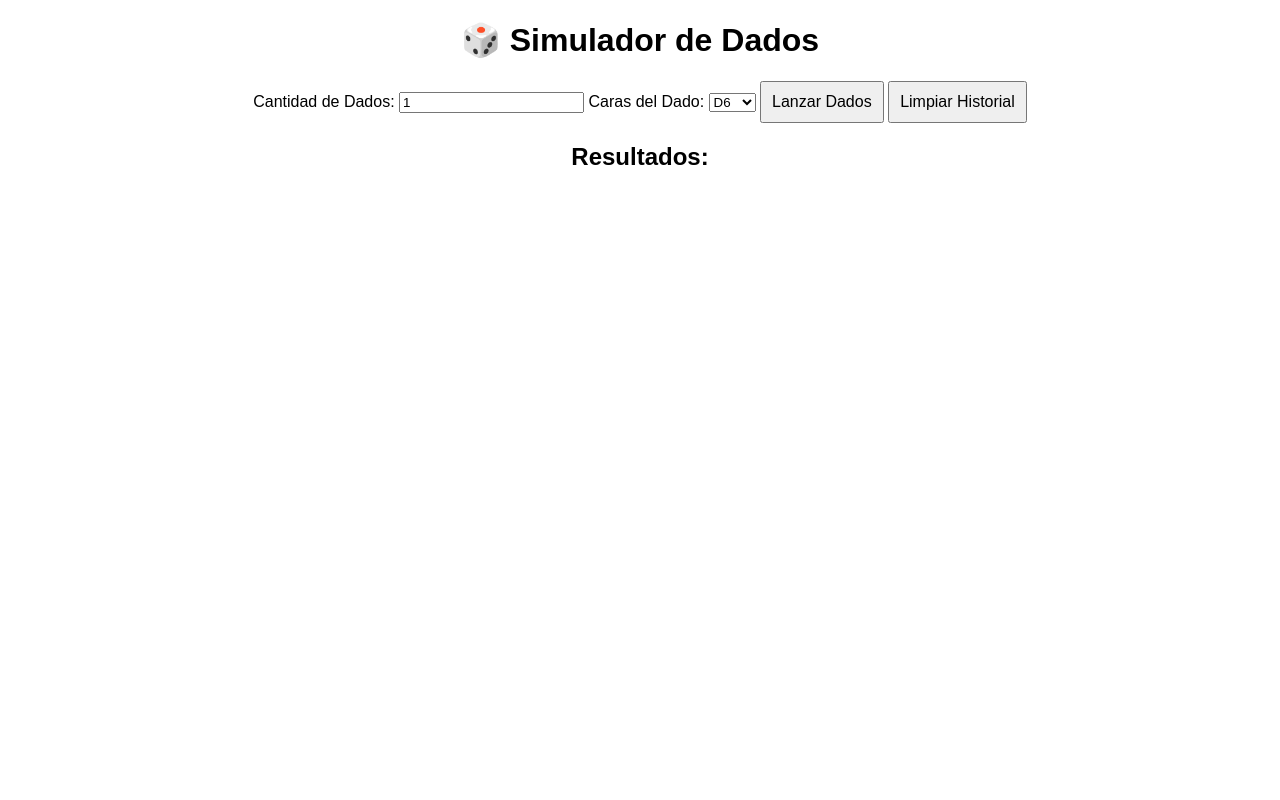
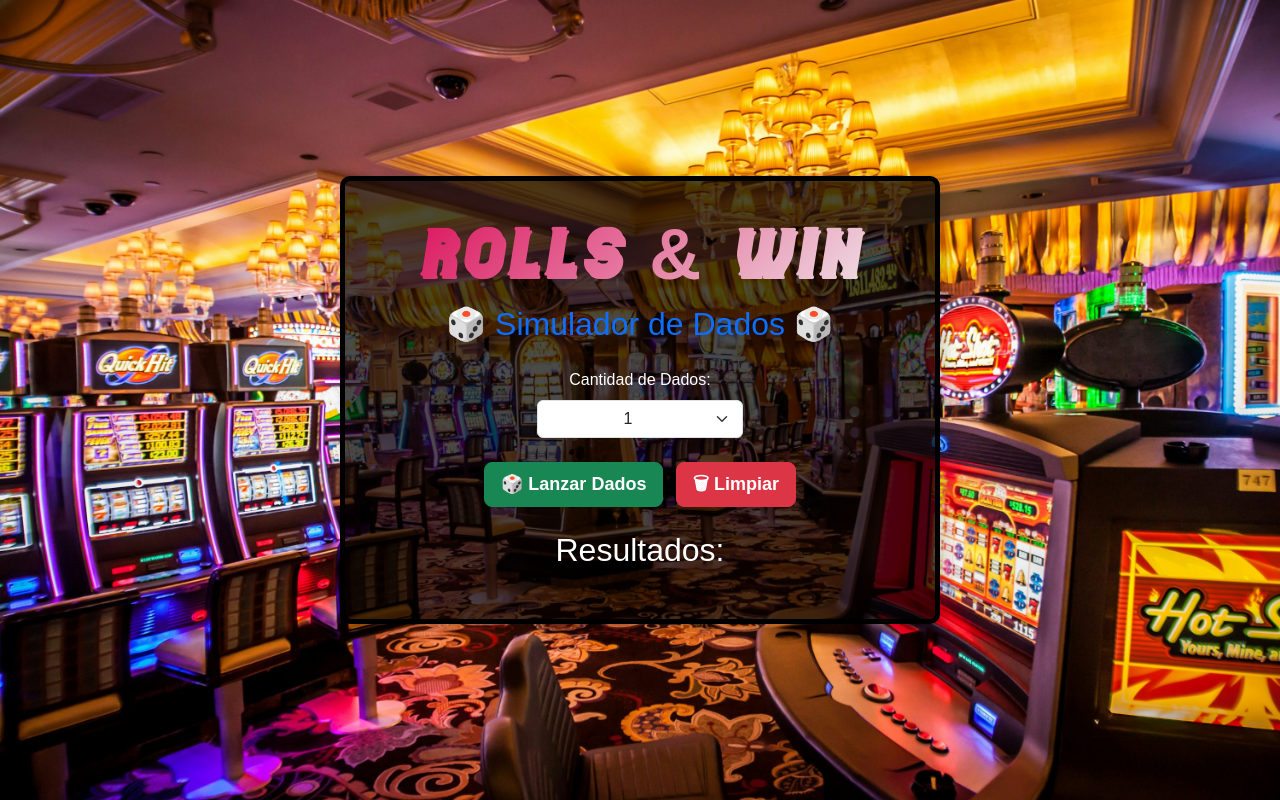
Before and after one commit to 3XADesign/LP2025_KH, a Flask app: page / in a window 1280 px wide. Run offline with Flask 3, Linux system fonts and the light colour scheme; some web fonts are replaced.

Commit message:
prototipado final 1.0

```diff
--- a/backend/app.py
+++ b/backend/app.py
@@ -1,41 +1,10 @@
-from flask import Flask, render_template, jsonify
-import random
-import os
+from flask import Flask, render_template
 
-# Verificar la ruta del directorio actual
-current_dir = os.path.dirname(__file__)
-templates_path = os.path.join(current_dir, "templates")
-
-print(f"Directorio actual: {current_dir}")
-print(f"Ruta de templates: {templates_path}")
-
-app = Flask(__name__, template_folder=templates_path)
-
-# Función para lanzar los dados
-def lanzar_dados(cantidad, caras):
-    print(f"Lanzando {cantidad} dados de {caras} caras")
-    resultados = [random.randint(1, caras) for _ in range(cantidad)]
-    print(f"Resultados obtenidos: {resultados}")
-    return resultados
+app = Flask(__name__)
 
 @app.route('/')
 def index():
-    print("Renderizando index.html")
     return render_template('index.html')
 
-@app.route('/lanzar/<int:cantidad>/<int:caras>')
-@app.route('/lanzar/<int:cantidad>/<int:caras>')
-def lanzar(cantidad, caras):
-    print(f"Solicitud recibida: /lanzar/{cantidad}/{caras}")
-
-    # Validar que los valores sean positivos
-    if cantidad <= 0 or caras <= 0:
-        return jsonify({'error': 'La cantidad de dados y las caras deben ser números positivos mayores a 0'}), 400
-
-    resultados = lanzar_dados(cantidad, caras)
-    return jsonify({'resultados': resultados})
-
-
 if __name__ == '__main__':
-    print("Iniciando servidor Flask...")
     app.run(debug=True)
--- a/backend/static/css/styles.css
+++ b/backend/static/css/styles.css
@@ -1,16 +1,133 @@
+/* Fondo de la página con imagen */
 body {
-    font-family: Arial, sans-serif;
-    text-align: center;
-    margin: 20px;
+    background: url('../images/photo-1596838132731-3301c3fd4317.jpeg') no-repeat center center fixed;
+    background-size: cover; /* Hace que la imagen cubra toda la pantalla */
+    background-position: center; /* Asegura que la imagen esté centrada */
+    background-attachment: fixed; /* Fija la imagen de fondo al desplazarse */
+    font-family: 'Arial', sans-serif;
+    margin: 0;
+    padding: 0;
+    height: 100vh;
+    display: flex;
+    justify-content: center;
+    align-items: center; /* Centra el contenido vertical y horizontalmente */
 }
 
-button {
-    padding: 10px;
-    font-size: 16px;
-    cursor: pointer;
+/* Estilos generales para el contenedor */
+.container-box {
+    border: 5px solid #000000;
+    padding: 30px;
+    border-radius: 10px;
+    background-color: rgba(0, 0, 0, 0.7); /* Fondo negro con transparencia para que se vea la imagen */
+    color: #ffffff; /* Color del texto blanco */
+    box-shadow: 5px 5px 15px rgba(0, 0, 0, 0.2);
+    width: 90%;
+    max-width: 600px;
+    text-align: center; /* Asegura que todo el texto esté centrado */
 }
 
-#resultados {
-    font-size: 20px;
+h1 {
+    font-family: 'Casino', sans-serif; /* Asegúrate de que la fuente esté cargada */
+    font-size: 72px;
+    background: linear-gradient(135deg, #da0754, #f1f1f1);
+    -webkit-background-clip: text; /* Prefijo para navegadores WebKit (Chrome, Safari) */
+    background-clip: text; /* Propiedad estándar */
+    color: transparent; /* Hace que el texto sea transparente para mostrar el degradado */
+    padding: 0px;
+    border-radius: 15px;
+    text-transform: uppercase;
+    letter-spacing: 5px;
+    white-space: nowrap;
+    animation: roll 10s linear infinite, float 2s ease-in-out infinite;
+}
+
+
+/* Efecto roll (desplazamiento de lado a lado) */
+@keyframes roll {
+    0% {
+        transform: translateX(100%);
+    }
+    50% {
+        transform: translateX(-100%);
+    }
+    100% {
+        transform: translateX(100%);
+    }
+}
+
+/* Efecto flotante (arriba y abajo) */
+@keyframes float {
+    0% {
+        transform: translateY(-20px);
+    }
+    50% {
+        transform: translateY(20px);
+    }
+    100% {
+        transform: translateY(-20px);
+    }
+}
+@font-face {
+    font-family: 'Casino';
+    src: url('../fonts/CasinoFlatShadow-Italic.ttf') format('truetype');
+    font-weight: normal;
+    font-style: normal;
+}
+.btn-custom {
+    font-size: 18px;
+    font-weight: bold;
+    transition: transform 0.2s, box-shadow 0.2s;
+}
+
+.btn-custom:hover {
+    transform: scale(1.1);
+    box-shadow: 0 0 10px rgba(0, 0, 0, 0.5);
+}
+
+.result-box {
+    display: flex;
+    justify-content: center;
+    flex-wrap: wrap;
+    gap: 15px;
     margin-top: 20px;
 }
+
+/* Estilo de los dados */
+.dado {
+    width: 80px;
+    height: 80px;
+    background-color: rgba(255, 255, 255, 0.973);
+    border-radius: 15px;
+    display: flex;
+    align-items: center;
+    justify-content: center;
+    position: relative;
+    box-shadow: 4px 4px 10px rgba(0, 0, 0, 0.3);
+}
+
+.puntos {
+    display: grid;
+    grid-template-columns: repeat(3, 1fr);
+    grid-template-rows: repeat(3, 1fr);
+    width: 100%;
+    height: 100%;
+    padding: 15px;
+}
+
+.punto {
+    width: 15px;
+    height: 15px;
+    background-color: black;
+    border-radius: 50%;
+    opacity: 0;
+}
+
+.punto-1 { grid-row: 2; grid-column: 2; opacity: 1; }
+.punto-2 { grid-row: 1; grid-column: 1; }
+.punto-3 { grid-row: 3; grid-column: 3; }
+.punto-4 { grid-row: 1; grid-column: 3; }
+.punto-5 { grid-row: 3; grid-column: 1; }
+.punto-6 { grid-row: 1; grid-column: 2; }
+.punto-7 { grid-row: 3; grid-column: 2; }
+.punto-8 { grid-row: 2; grid-column: 1; }
+.punto-9 { grid-row: 2; grid-column: 3; }
--- a/backend/static/js/dice.js
+++ b/backend/static/js/dice.js
@@ -1,11 +1,73 @@
-function lanzarDadosLocalmente(cantidad, caras) {
-    let resultados = [];
+function lanzarDados() {
+    let cantidad = document.getElementById("cantidad").value;
+    let resultadosDiv = document.getElementById("resultados");
+    resultadosDiv.innerHTML = ""; // Limpiar resultados anteriores
+
+    cantidad = parseInt(cantidad);
+
+    if (cantidad < 1) {
+        alert("⚠️ La cantidad de dados debe ser al menos 1.");
+        return;
+    }
+
     for (let i = 0; i < cantidad; i++) {
-        resultados.push(Math.floor(Math.random() * caras) + 1);
+        let valorDado = Math.floor(Math.random() * 6) + 1;
+        let dado = document.createElement("div");
+        dado.classList.add("dado");
+
+        let puntos = document.createElement("div");
+        puntos.classList.add("puntos");
+
+        // Crear los 9 puntos posibles
+        for (let j = 1; j <= 9; j++) {
+            let punto = document.createElement("div");
+            punto.classList.add("punto", `punto-${j}`);
+            puntos.appendChild(punto);
+        }
+
+        // Ocultar todos los puntos primero
+        puntos.querySelectorAll(".punto").forEach(punto => {
+            punto.style.opacity = "0";
+        });
+
+        // Mostrar solo los puntos correctos según el número obtenido
+        switch (valorDado) {
+            case 1:
+                puntos.querySelector(".punto-1").style.opacity = "1"; // Punto central
+                break;
+            case 2:
+                puntos.querySelector(".punto-2").style.opacity = "1"; // Superior izquierdo
+                puntos.querySelector(".punto-3").style.opacity = "1"; // Superior derecho
+                break;
+            case 3:
+                puntos.querySelector(".punto-2").style.opacity = "1"; // Superior izquierdo
+                puntos.querySelector(".punto-1").style.opacity = "1"; // Central
+                puntos.querySelector(".punto-3").style.opacity = "1"; // Superior derecho
+                break;
+            case 4:
+                puntos.querySelector(".punto-2").style.opacity = "1"; // Superior izquierdo
+                puntos.querySelector(".punto-3").style.opacity = "1"; // Superior derecho
+                puntos.querySelector(".punto-4").style.opacity = "1"; // Inferior izquierdo
+                puntos.querySelector(".punto-5").style.opacity = "1"; // Inferior derecho
+                break;
+            case 5:
+                puntos.querySelector(".punto-2").style.opacity = "1"; // Superior izquierdo
+                puntos.querySelector(".punto-3").style.opacity = "1"; // Superior derecho
+                puntos.querySelector(".punto-4").style.opacity = "1"; // Inferior izquierdo
+                puntos.querySelector(".punto-5").style.opacity = "1"; // Inferior derecho
+                puntos.querySelector(".punto-1").style.opacity = "1"; // Central
+                break;
+            case 6:
+                puntos.querySelector(".punto-2").style.opacity = "1"; // Superior izquierdo
+                puntos.querySelector(".punto-3").style.opacity = "1"; // Superior derecho
+                puntos.querySelector(".punto-4").style.opacity = "1"; // Inferior izquierdo
+                puntos.querySelector(".punto-5").style.opacity = "1"; // Inferior derecho
+                puntos.querySelector(".punto-8").style.opacity = "1"; // Medio izquierdo
+                puntos.querySelector(".punto-9").style.opacity = "1"; // Medio derecho
+                break;
+        }
+
+        dado.appendChild(puntos);
+        resultadosDiv.appendChild(dado);
     }
-    return resultados;
 }
-
-function mostrarResultados(resultados) {
-    document.getElementById('resultados').innerText = "🎲 " + resultados.join(', ');
-}
--- a/backend/static/js/main.js
+++ b/backend/static/js/main.js
@@ -1,15 +1,12 @@
-function lanzarDados() {
-    let cantidad = document.getElementById('cantidad').value;
-    let caras = document.getElementById('caras').value;
-
-    fetch(`/lanzar/${cantidad}/${caras}`)
-        .then(response => response.json())
-        .then(data => {
-            document.getElementById('resultados').innerText = "🎲 " + data.resultados.join(', ');
-        })
-        .catch(error => console.error('Error:', error));
-}
-function limpiarHistorialUI() {
-    limpiarHistorial();  // Borra los datos del almacenamiento local
-    document.getElementById('resultados').innerText = "Historial limpiado.";
-}
+document.addEventListener('DOMContentLoaded', () => {
+    const savedResults = getSavedResults();
+    if (savedResults.length > 0) {
+        const diceContainer = document.getElementById('diceContainer');
+        const resultBox = document.getElementById('resultBox');
+        resultBox.textContent = `Resultados: ${savedResults.join(', ')}`;
+        savedResults.forEach(result => {
+            const dice = createDice(result);
+            diceContainer.appendChild(dice);
+        });
+    }
+});
--- a/backend/static/js/storage.js
+++ b/backend/static/js/storage.js
@@ -1,13 +1,3 @@
-function guardarHistorial(resultados) {
-    let historial = JSON.parse(localStorage.getItem('historial')) || [];
-    historial.push(resultados);
-    localStorage.setItem('historial', JSON.stringify(historial));
+function limpiarHistorialUI() {
+    document.getElementById("resultados").innerHTML = "";
 }
-
-function obtenerHistorial() {
-    return JSON.parse(localStorage.getItem('historial')) || [];
-}
-
-function limpiarHistorial() {
-    localStorage.removeItem('historial');
-}
--- a/backend/templates/index.html
+++ b/backend/templates/index.html
@@ -4,27 +4,49 @@
     <meta charset="UTF-8">
     <meta name="viewport" content="width=device-width, initial-scale=1.0">
     <title>Simulador de Dados</title>
+    <link rel="icon" href="https://cdn.discordapp.com/attachments/1349310378705813555/1349347894062350366/favicon.ico?ex=67d36e67&is=67d21ce7&hm=b5e67652623806ddda9a870830396395de021bf64c0ff15402c86a265d285cf5&type=image/x-icon">
+    <!-- Bootstrap CSS -->
+    <link rel="stylesheet" href="https://cdn.jsdelivr.net/npm/bootstrap@5.3.3/dist/css/bootstrap.min.css">
     <link rel="stylesheet" href="{{ url_for('static', filename='css/styles.css') }}">
-    <script defer src="{{ url_for('static', filename='js/main.js') }}"></script>
+    <link rel="preconnect" href="https://fonts.googleapis.com">
+    <link rel="preconnect" href="https://fonts.gstatic.com" crossorigin>
+    <link href="https://fonts.googleapis.com/css2?family=Rye&display=swap" rel="stylesheet">
 </head>
 <body>
-    <h1>🎲 Simulador de Dados</h1>
-    <label for="cantidad">Cantidad de Dados:</label>
-    <input type="number" id="cantidad" value="1" min="1">
+    <div class="container-box mx-auto">
+        <h1 class="text-first"><strong>Rolls & Win</strong></h1>
+        <h2 class="text-primary">🎲 Simulador de Dados 🎲</h2>
 
-    <label for="caras">Caras del Dado:</label>
-    <select id="caras">
-        <option value="6">D6</option>
-        <option value="8">D8</option>
-        <option value="10">D10</option>
-        <option value="12">D12</option>
-        <option value="20">D20</option>
-    </select>
+        <div class="row justify-content-center mt-4">
+            <div class="col-md-5">
+                <label for="cantidad" class="form-label">Cantidad de Dados:</label>
+                <!-- Menú desplegable para seleccionar el número de dados -->
+                <select id="cantidad" class="form-select text-center">
+                    <option value="1">1</option>
+                    <option value="2">2</option>
+                    <option value="3">3</option>
+                    <option value="4">4</option>
+                    <option value="5">5</option>
+                    <option value="6">6</option>
+                    <option value="7">7</option>
+                    <option value="8">8</option>
+                    <option value="9">9</option>
+                    <option value="10">10</option>
+                </select>
+            </div>
+        </div>
 
-    <button onclick="lanzarDados()">Lanzar Dados</button>
-    <button onclick="limpiarHistorialUI()">Limpiar Historial</button>
+        <div class="mt-4">
+            <button class="btn btn-success btn-lg me-2 btn-custom" onclick="lanzarDados()">🎲 Lanzar Dados</button>
+            <button class="btn btn-danger btn-lg btn-custom" onclick="limpiarHistorialUI()">🗑 Limpiar</button>
+        </div>
 
-    <h2>Resultados:</h2>
-    <div id="resultados"></div>
+        <h2 class="mt-4">Resultados:</h2>
+        <div id="resultados" class="result-box"></div>
+    </div>
+
+    <script src="{{ url_for('static', filename='js/dice.js') }}"></script>
+    <script src="{{ url_for('static', filename='js/main.js') }}"></script>
+    <script src="{{ url_for('static', filename='js/storage.js') }}"></script>
 </body>
 </html>
```
Also changed, not shown: backend/static/fonts/Casino-Italic.ttf (added), backend/static/fonts/CasinoFlatShadow-Italic.ttf (added), backend/static/fonts/CasinoShadow-Italic.ttf (added), backend/static/fonts/CasinoShadow.ttf (added), backend/static/images/photo-1596838132731-3301c3fd4317.jpeg (added).
